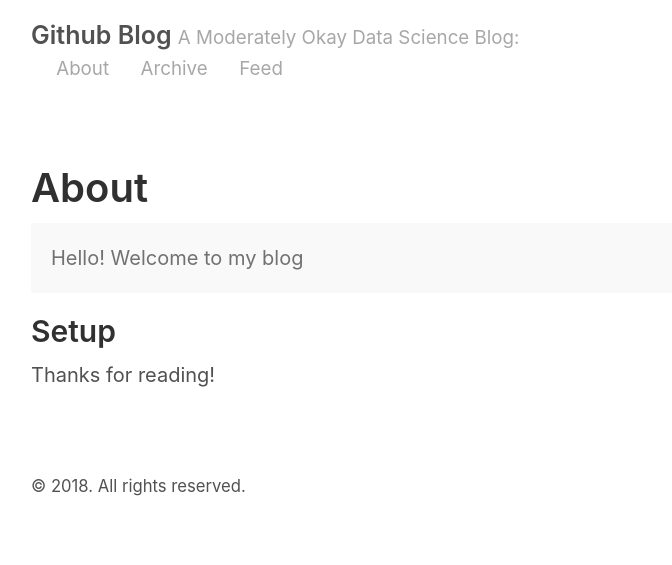
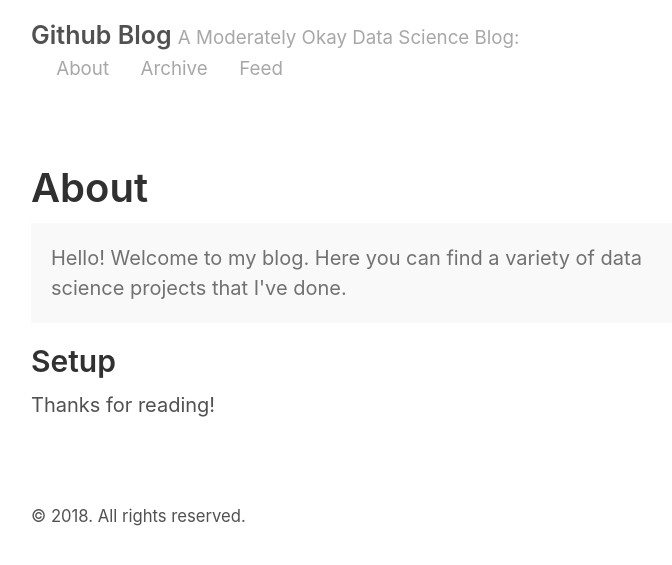
Before and after one commit to mayamadhavan/mayamadhavan.github.io, a Jekyll site: the page built from about.md, in a window 1280 px wide. Shown: the top 565 px of the page, without its empty margins (259-931 px from the left). Built offline with Jekyll 4.4.1, drawn with Linux system fonts in a browser that asks for light colours.

Commit message:
Update about.md

```diff
--- a/about.md
+++ b/about.md
@@ -4,7 +4,7 @@ title: About
 ---
 
 <p class="message">
-  Hello! Welcome to my blog
+  Hello! Welcome to my blog. Here you can find a variety of data science projects that I've done.
 </p>
 
 
```
